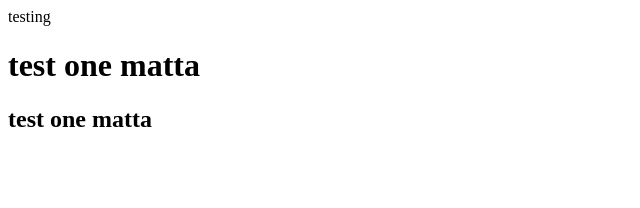
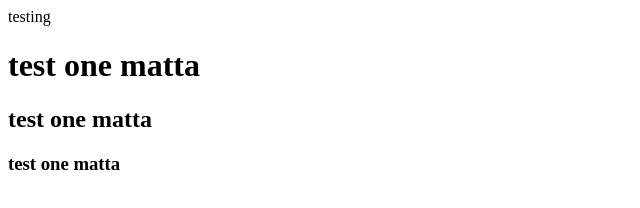
Before and after one commit to nimna256/youtube-test-kd, a plain HTML site: page index.html in a window 1280 px wide. Shown: the whole page, without its empty margins (0-640 px from the left). Drawn offline with Linux system fonts and the light colour scheme.

```diff
--- a/index.html
+++ b/index.html
@@ -3,5 +3,6 @@
   <body>
     <h1>test one matta</h1>
     <h2>test one matta</h2>
+    <h3>test one matta</h3>
   </body>
 </html>
```
